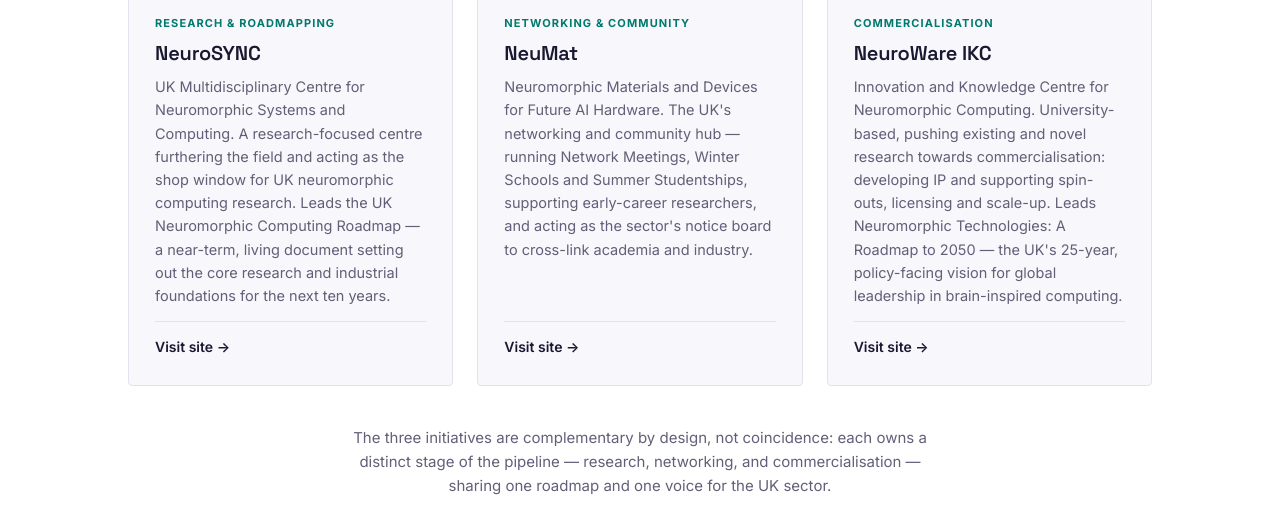
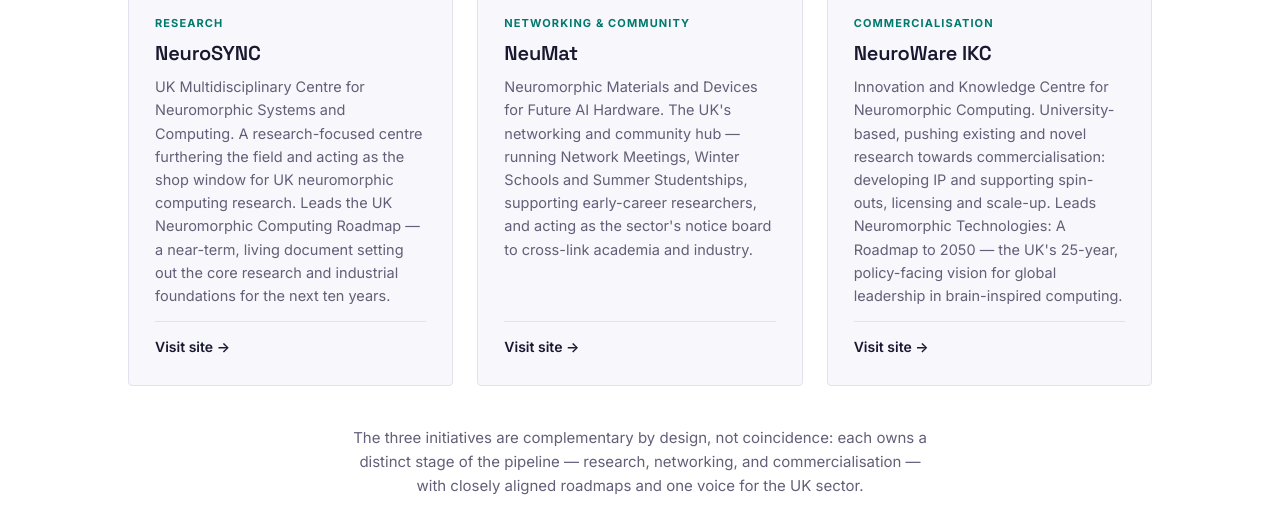
Before and after one commit to manuilon/uk-neuromorphic, a plain HTML site: page index.html in a window 1280 px wide. Shown: the part 1340-1855 px from the top of the page. Drawn offline with Linux system fonts and the light colour scheme.

Commit message:
Wording: NeuroSYNC eyebrow and unifying line

```diff
--- a/index.html
+++ b/index.html
@@ -106,7 +106,7 @@
           <div class="card-logo-frame">
             <img class="card-logo" src="assets/logos/NeuroSYNC_3-cropped.png" alt="NeuroSYNC logo">
           </div>
-          <p class="eyebrow">Research &amp; roadmapping</p>
+          <p class="eyebrow">Research</p>
           <h3>NeuroSYNC</h3>
           <p class="card-body">UK Multidisciplinary Centre for Neuromorphic Systems and Computing. A research-focused centre furthering the field and acting as the shop window for UK neuromorphic computing research. Leads the UK Neuromorphic Computing Roadmap — a near-term, living document setting out the core research and industrial foundations for the next ten years.</p>
           <a class="card-link" href="https://www.uk-neuromorphic-centre.net" target="_blank" rel="noopener">Visit site →</a>
@@ -134,7 +134,7 @@
 
       </div>
 
-      <p class="unifying-line">The three initiatives are complementary by design, not coincidence: each owns a distinct stage of the pipeline — research, networking, and commercialisation — sharing one roadmap and one voice for the UK sector.</p>
+      <p class="unifying-line">The three initiatives are complementary by design, not coincidence: each owns a distinct stage of the pipeline — research, networking, and commercialisation — with closely aligned roadmaps and one voice for the UK sector.</p>
       <p class="ecosystem-funder"><img class="ecosystem-funder-logo" src="assets/logos/UKRI_EPSRC-new.png" alt="UKRI EPSRC logo"> All three initiatives are funded through UKRI EPSRC.</p>
     </div>
   </section>
```
